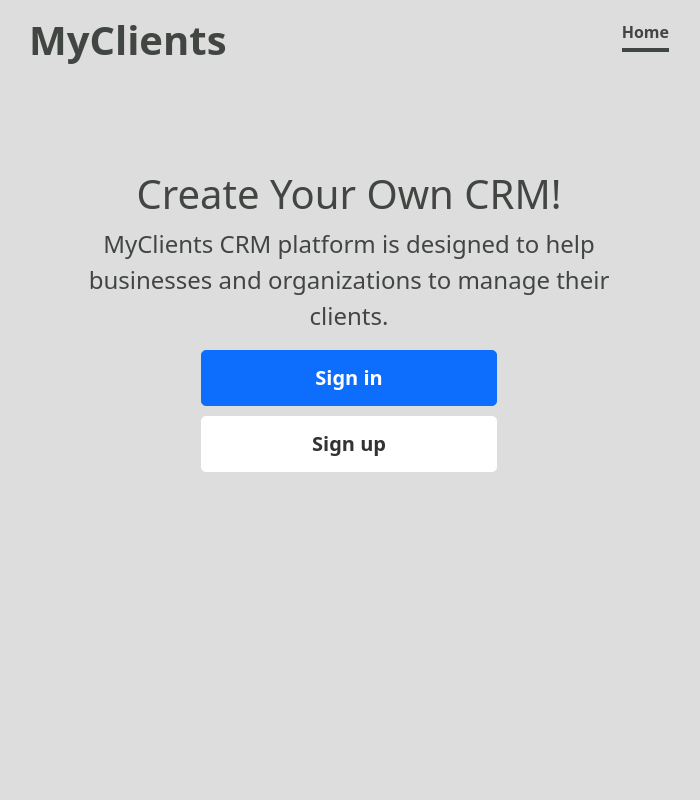
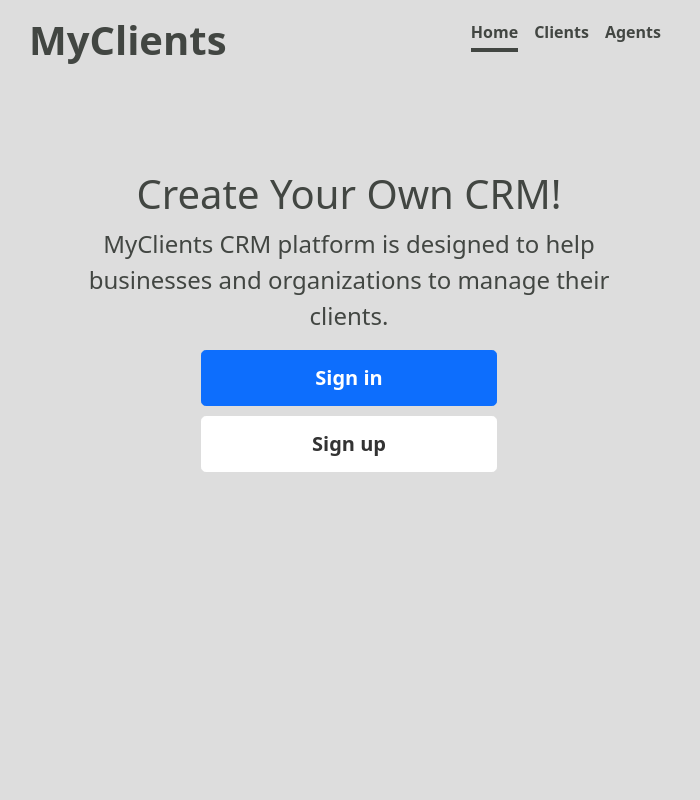
Before and after one commit to rahmonov/basiccrm, a Django app: page / in a window 1280 px wide. Shown: the whole page, without its empty margins (291-991 px from the left). Run offline with Django 3.2, Linux system fonts and the light colour scheme.

Commit message:
some changes

```diff
--- a/basiccrm/urls.py
+++ b/basiccrm/urls.py
@@ -4,7 +4,7 @@ from django.contrib import admin
 from django.urls import path, include
 
 from basiccrm.views import LandingView, DashboardView
-
+app_name = "<dashboard>"
 urlpatterns = [
     path('', LandingView.as_view(), name='landing'),
     path('admin/', admin.site.urls),
--- a/templates/base.html
+++ b/templates/base.html
@@ -72,7 +72,7 @@
 {% block navbar %}
     <nav class="navbar navbar-expand-lg navbar-light bg-light">
         <div class="container-fluid">
-            <a class="navbar-brand" href="{% url 'clients:list' %}">Basic CRM</a>
+            <a class="navbar-brand" href="{% url 'dashboard' %}">Basic CRM</a>
             <button class="navbar-toggler" type="button" data-bs-toggle="collapse" data-bs-target="#navbarNav" aria-controls="navbarNav" aria-expanded="false" aria-label="Toggle navigation">
                 <span class="navbar-toggler-icon"></span>
             </button>
--- a/templates/landing.html
+++ b/templates/landing.html
@@ -16,16 +16,32 @@
 
 <body class="text-center">
 
-    <div class="cover-container d-flex h-100 p-3 mx-auto flex-column">
+    <div class="cover-container d-flex w-100 h-100 p-3 mx-auto flex-column">
       <header class="masthead mb-auto">
         <div class="inner">
 
           <h1 class="logo">MyClients</h1>
           <nav class="nav nav-masthead justify-content-center">
-            <a class=" nav-link active" href="#">Home</a>
+            <a class="nav-link active" href="#">Home</a>
+            <a class="nav-link" href="{% url 'clients:list' %}">Clients</a>
+            <a class="nav-link me-2" href="{% url 'agents:list' %}">Agents</a>
+
+            {% if request.user.is_authenticated %}
+              <span class="nav-link disabled me-2" >Logged in as <b>{{ request.user.username }}</b></span>
+              <a href="{% url 'users:logout' %}" role="button" class="btn btn-outline-danger">Log out</a>
+            {% endif %}
           </nav>
         </div>
       </header>
+
+      {% if request.user.is_authenticated %}
+
+        <main role="main" class="inner cover">
+          <h1 class="desc-1">Create Your Own CRM!</h1>
+          <p class="desc-2">MyClients CRM platform is designed to help businesses and organizations to manage their clients.</p>
+        </main>
+
+      {% else %}
 
         <main role="main" class="inner cover">
           <h1 class="desc-1">Create Your Own CRM!</h1>
@@ -35,6 +51,8 @@
             <a href="{% url 'users:register' %}" class="btn btn-lg btn-secondary">Sign up</a>
           </p>
         </main>
+
+      {% endif %}
     </div>
 
 </body>
```
Lines whose indentation alone changed are shown as unchanged.
